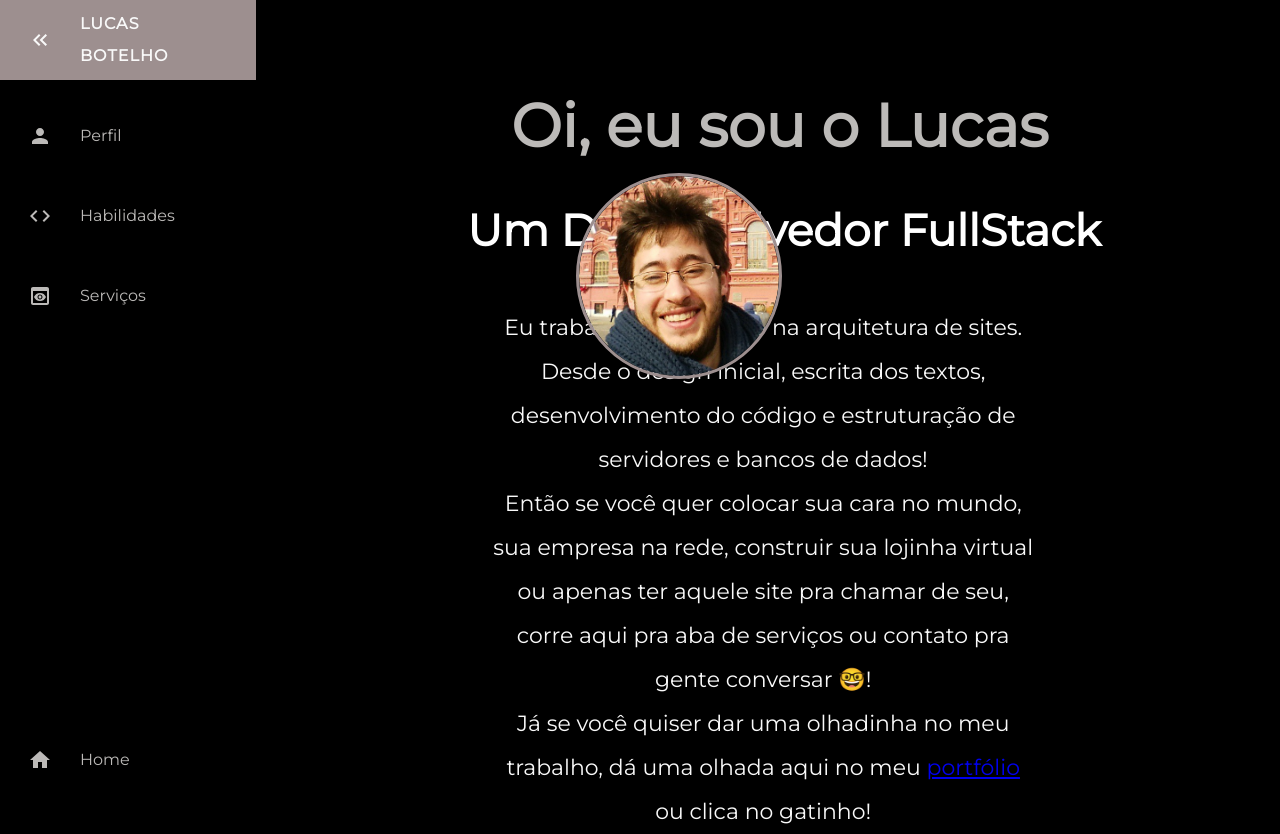
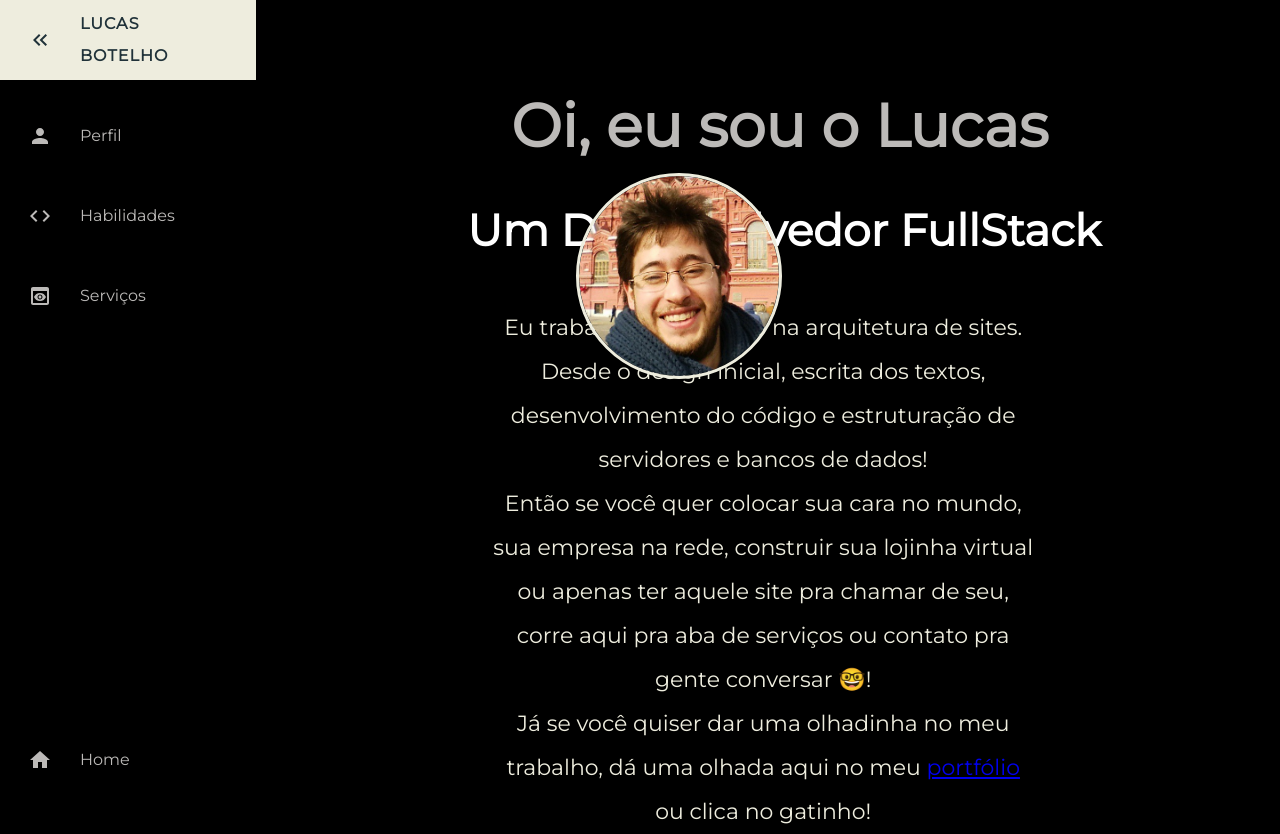
Before and after one commit to Lukelupus/react-professional-resume, a React (Create React App) app: page /profile in a window 1280 px wide. Built offline with nearby package versions, Linux system fonts and the light colour scheme.

Commit message:
added a icy color to background secondary

```diff
--- a/public/styles/styles.css
+++ b/public/styles/styles.css
@@ -3,9 +3,9 @@
     font-size: 16;
     font-family: 'Montserrat', sans-serif;
     --text-primary: #BCBAB8;
-    --text-secondary: #F9F9F9;
+    --text-secondary: #203239;
     --bg-primary: black;
-    --bg-secondary: #9D8F8F;
+    --bg-secondary: #EEEDDE;
     --transition-speed: 600ms;
     --heights: 50vh;
     --widths: 100%;
@@ -322,7 +322,7 @@ p {
 
 
 .profile-content {
-    color: var(--text-secondary);
+    color: var(--bg-secondary);
     font-size: 22px;
     width: 50%;
     opacity: 0;
```
